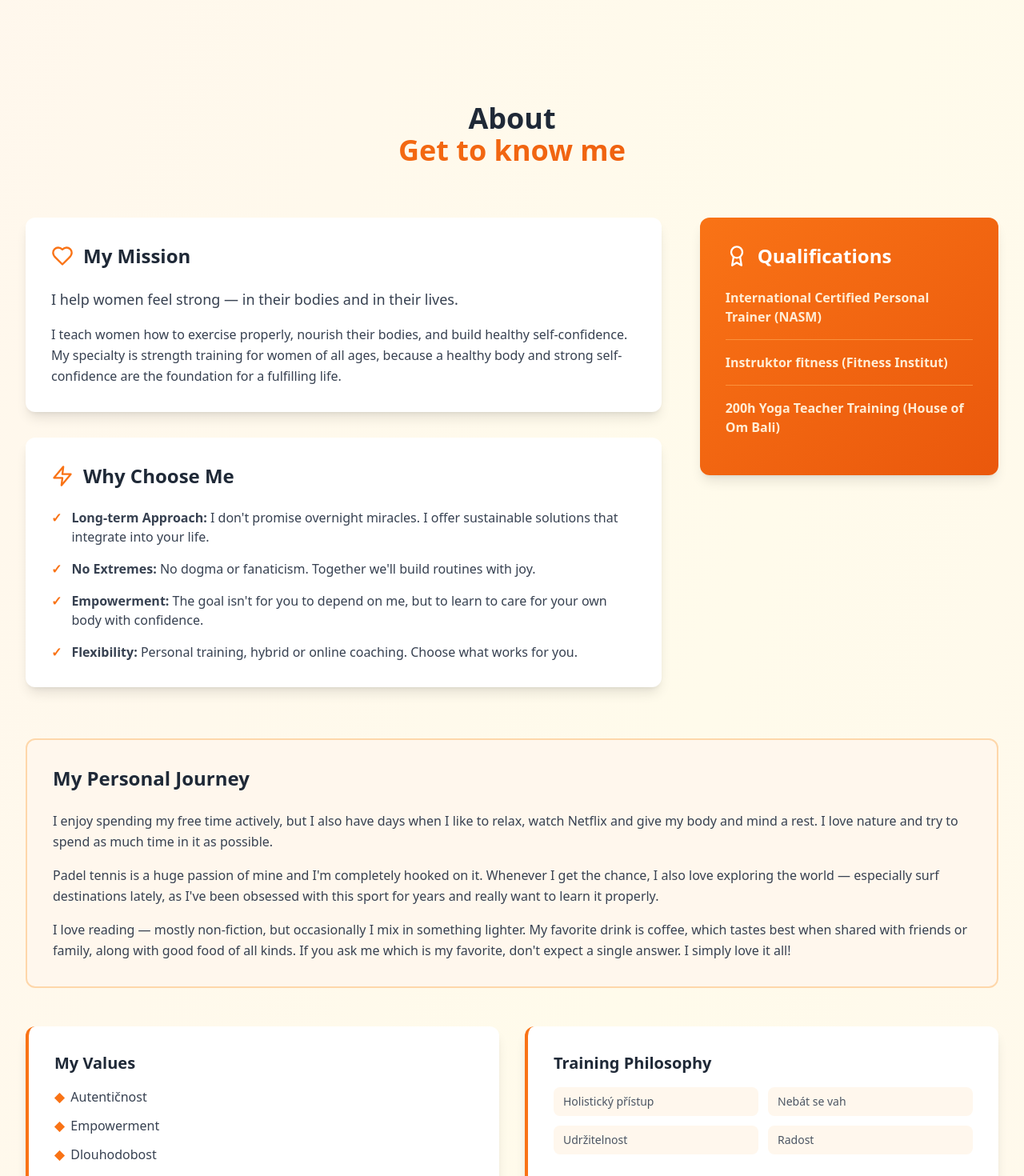
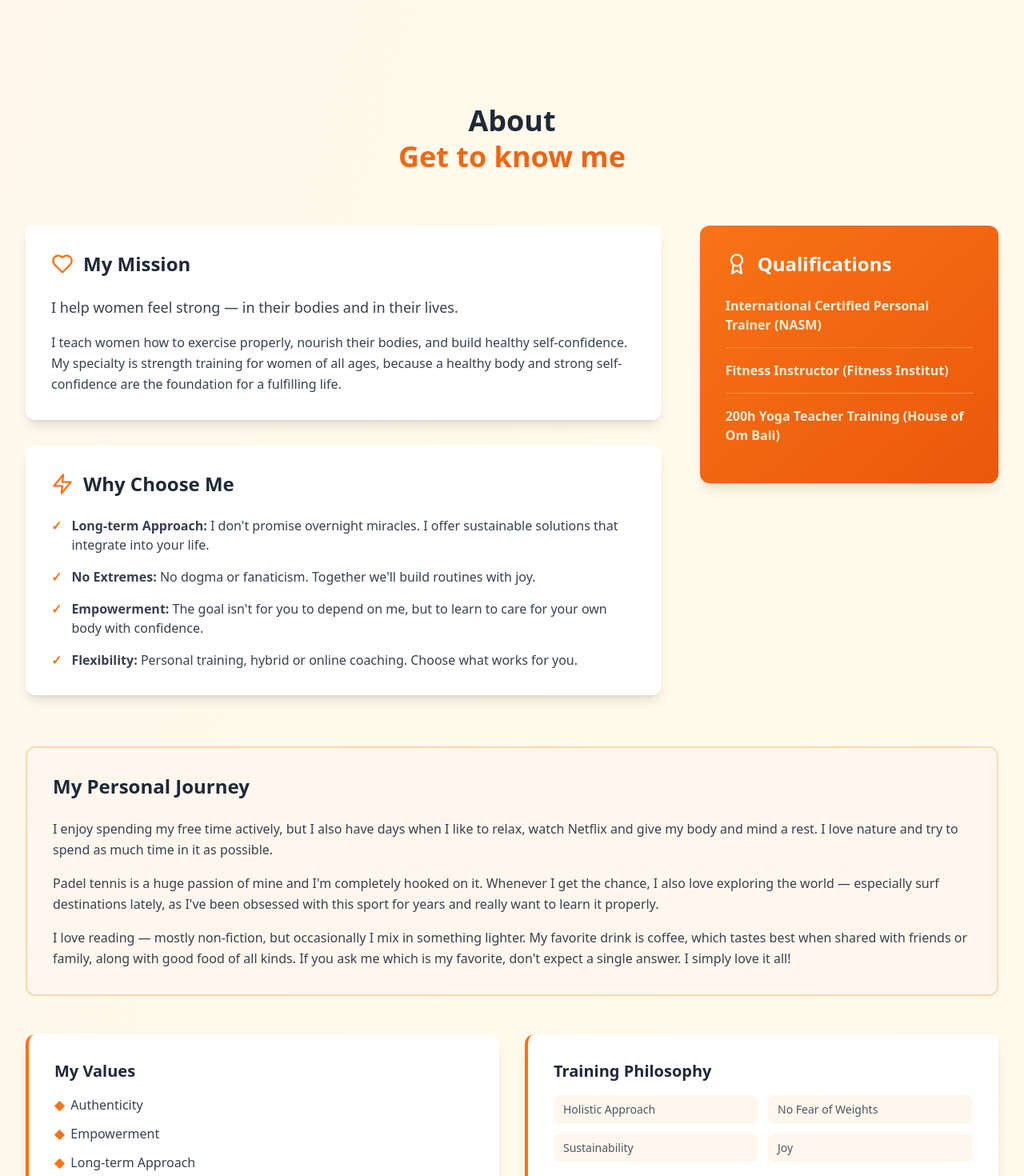
Before and after one commit to hrdlickajan/rv-portfolio, a React (Vite) app: page / in a window 1280 px wide. Shown: the part 560-2030 px from the top of the page at 80% size. Built offline with nearby package versions, Linux system fonts and the light colour scheme; no server answers.

Commit message:
translations, title finetune

```diff
--- a/src/components/About.tsx
+++ b/src/components/About.tsx
@@ -4,18 +4,14 @@ import { useLanguage } from '../LanguageContext';
 export default function About() {
   const { t } = useLanguage();
 
-  const qualifications = [
-    'International Certified Personal Trainer (NASM)',
-    'Instruktor fitness (Fitness Institut)',
-    '200h Yoga Teacher Training (House of Om Bali)',
-  ];
+  const qualifications = t.about.qualificationsList;
 
   return (
     <section id="about" className="max-w-7xl mx-auto px-4 sm:px-6 lg:px-8 py-20">
       <div className="text-center mb-16">
-        <h2 className="text-4xl font-bold text-gray-800 mb-4">
+        <h2 className="text-4xl font-bold text-gray-800 mb-4 leading-tight">
           {t.about.title}
-          <span className="block bg-gradient-to-r from-orange-500 to-orange-600 bg-clip-text text-transparent">
+          <span className="block bg-gradient-to-r from-orange-500 to-orange-600 bg-clip-text text-transparent mb-4">
             {t.about.subtitle}
           </span>
         </h2>
@@ -88,7 +84,7 @@ export default function About() {
         <div className="bg-white rounded-xl p-8 shadow-lg border-l-4 border-orange-500">
           <h3 className="text-xl font-bold text-gray-800 mb-4">{t.about.values}</h3>
           <ul className="space-y-3 text-gray-700">
-            {['Autentičnost', 'Empowerment', 'Dlouhodobost', 'Radost'].map((value, i) => (
+            {t.about.valuesList.map((value, i) => (
               <li key={i} className="flex items-center gap-2">
                 <span className="text-orange-500 font-bold">◆</span> {value}
               </li>
@@ -99,7 +95,7 @@ export default function About() {
         <div className="bg-white rounded-xl p-8 shadow-lg border-l-4 border-orange-500">
           <h3 className="text-xl font-bold text-gray-800 mb-4">{t.about.trainingPhilosophy}</h3>
           <div className="grid grid-cols-2 gap-3">
-            {['Holistický přístup', 'Nebát se vah', 'Udržitelnost', 'Radost'].map((philosophy, i) => (
+            {t.about.philosophyList.map((philosophy, i) => (
               <p key={i} className="text-sm text-gray-600 bg-orange-50 px-3 py-2 rounded-lg">
                 {philosophy}
               </p>
--- a/src/components/Contact.tsx
+++ b/src/components/Contact.tsx
@@ -19,7 +19,7 @@ export default function Contact() {
     e.preventDefault();
 
     if (!captchaToken) {
-      alert('Please complete the CAPTCHA verification');
+      alert(t.contact.captchaRequired);
       return;
     }
 
@@ -52,7 +52,7 @@ export default function Contact() {
     <section id="contact" className="bg-white py-20">
       <div className="max-w-7xl mx-auto px-4 sm:px-6 lg:px-8">
         <div className="text-center mb-16">
-          <h2 className="text-4xl font-bold text-gray-800 mb-4">
+          <h2 className="text-4xl font-bold text-gray-800 mb-4 leading-tight">
             {t.contact.title}
             <span className="block bg-gradient-to-r from-orange-500 to-orange-600 bg-clip-text text-transparent">
               {t.contact.subtitle}
--- a/src/components/Services.tsx
+++ b/src/components/Services.tsx
@@ -26,7 +26,7 @@ export default function Services() {
     <section id="services" className="bg-white py-20">
       <div className="max-w-7xl mx-auto px-4 sm:px-6 lg:px-8">
         <div className="text-center mb-16">
-          <h2 className="text-4xl font-bold text-gray-800 mb-4">
+          <h2 className="text-4xl font-bold text-gray-800 mb-4 leading-tight">
             {t.services.title}
             <span className="block bg-gradient-to-r from-orange-500 to-orange-600 bg-clip-text text-transparent">
               {t.services.subtitle}
--- a/src/translations.ts
+++ b/src/translations.ts
@@ -9,6 +9,7 @@ export const translations = {
     hero: {
       title1: 'Transformujte své tělo,',
       title2: 'změňte svůj život',
+      subtitle: 'Osobní trenérka',
       tagline: 'Treat your body like a temple – care for it with love, and it will carry you through life.',
       cta1: 'Začněte dnes',
       cta2: 'Zjistit více',
@@ -50,6 +51,13 @@ export const translations = {
         'Ráda čtu — převážně non-fiction, ale čas od času to proložím nějakou oddychovkou. Mým nejoblíbenějším drinkem je káva, která mi chutná nejlíp ve společnosti přátel nebo rodiny, stejně jako dobré jídlo všeho druhu. A pokud se mě zeptáte, jaké je moje nejoblíbenější – nečekejte jednu odpověď. Miluju prostě všechno!',
       values: 'Moje hodnoty',
       trainingPhilosophy: 'Tréninková filozofie',
+      qualificationsList: [
+        'International Certified Personal Trainer (NASM)',
+        'Instruktor fitness (Fitness Institut)',
+        '200h Yoga Teacher Training (House of Om Bali)',
+      ],
+      valuesList: ['Autentičnost', 'Empowerment', 'Dlouhodobost', 'Radost'],
+      philosophyList: ['Holistický přístup', 'Nebát se vah', 'Udržitelnost', 'Radost'],
     },
     services: {
       title: 'Jak spolu můžeme',
@@ -101,6 +109,8 @@ export const translations = {
       namePlaceholder: 'Vaše jméno',
       emailPlaceholder: 'Váš e-mail',
       messagePlaceholder: 'Napište svou zprávu...',
+      captchaRequired: 'Prosím, dokončete ověření CAPTCHA',
+      errorSending: 'Chyba při odesílání zprávy',
     },
   },
   en: {
@@ -113,6 +123,7 @@ export const translations = {
     hero: {
       title1: 'Transform your body,',
       title2: 'change your life',
+      subtitle: 'Personal Trainer',
       tagline: 'Treat your body like a temple – care for it with love, and it will carry you through life.',
       cta1: 'Get Started',
       cta2: 'Learn More',
@@ -154,6 +165,13 @@ export const translations = {
         'I love reading — mostly non-fiction, but occasionally I mix in something lighter. My favorite drink is coffee, which tastes best when shared with friends or family, along with good food of all kinds. If you ask me which is my favorite, don\'t expect a single answer. I simply love it all!',
       values: 'My Values',
       trainingPhilosophy: 'Training Philosophy',
+      qualificationsList: [
+        'International Certified Personal Trainer (NASM)',
+        'Fitness Instructor (Fitness Institut)',
+        '200h Yoga Teacher Training (House of Om Bali)',
+      ],
+      valuesList: ['Authenticity', 'Empowerment', 'Long-term Approach', 'Joy'],
+      philosophyList: ['Holistic Approach', 'No Fear of Weights', 'Sustainability', 'Joy'],
     },
     services: {
       title: 'How we can',
@@ -205,6 +223,8 @@ export const translations = {
       namePlaceholder: 'Your name',
       emailPlaceholder: 'Your email',
       messagePlaceholder: 'Write your message...',
+      captchaRequired: 'Please complete the CAPTCHA verification',
+      errorSending: 'Error sending message',
     },
   },
 };
```
